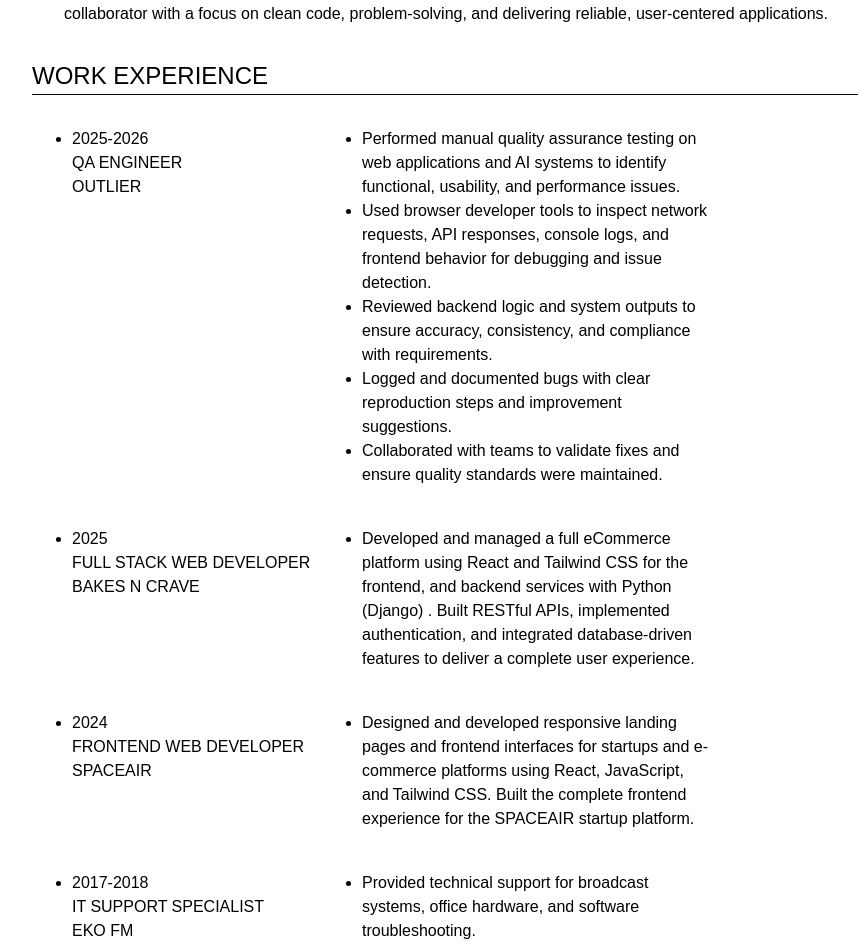
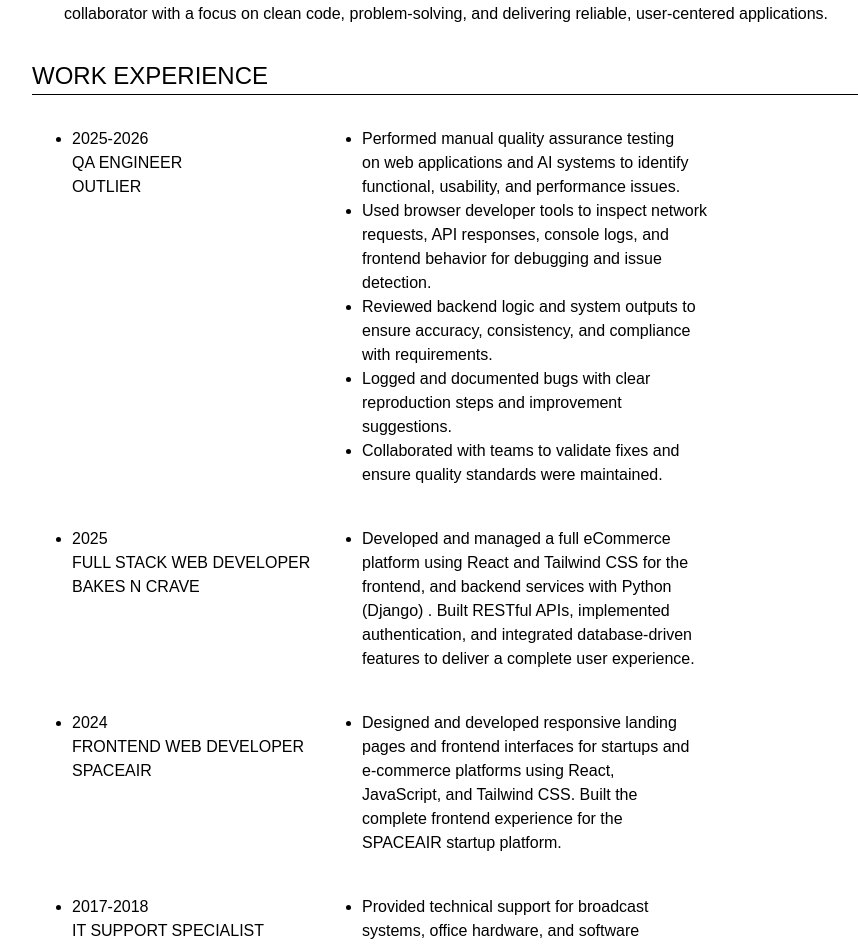
Before and after one commit to Hyfem/ayind-yusuf-resume, a React (Vite) app: page / in a window 1280 px wide. Shown: the part 268-1212 px from the top of the page, without its empty margins (0-858 px from the left). Built offline with nearby package versions, Linux system fonts and the light colour scheme; a web font is replaced by a local one.

Commit message:
checking

```diff
--- a/src/assets/component/resume/index.jsx
+++ b/src/assets/component/resume/index.jsx
@@ -44,7 +44,7 @@ function resume (){
                         </div>
                         <div className='w-[350px]  h-fit'>
                            <ul>
-                             <li className='list-disc'>
+                             <li className='list-disc pr-4'>
                                 Performed manual quality assurance testing on web applications and AI systems
                                 to identify functional, usability, and performance issues.
                              </li>
@@ -79,7 +79,7 @@ function resume (){
                         </div>
                         <div className='w-[350px] h-fit'>
                            <ul>
-                             <li className='list-disc '>
+                             <li className='list-disc pr-4 '>
                                 Developed and managed a full eCommerce platform
                                 using React and Tailwind CSS for
                                 the frontend, and backend services with Python (Django)
@@ -101,7 +101,7 @@ function resume (){
                             </ul>
                         </div>
                         <div className='w-[350px] h-fit'>
-                            <ul className='list-disc '>
+                            <ul className='list-disc pr-4 '>
                                 <li>
                                     Designed and developed responsive landing pages and frontend interfaces
                                     for startups and e-commerce platforms using React, JavaScript, and Tailwind CSS.
@@ -120,7 +120,7 @@ function resume (){
                             </ul>
                         </div>
                         <div className='w-[350px] h-fit'>
-                            <ul className='list-disc '>
+                            <ul className='list-disc pr-4 '>
                                 <li>
                                     Provided technical support for broadcast systems, office hardware,
                                     and software troubleshooting.
```
